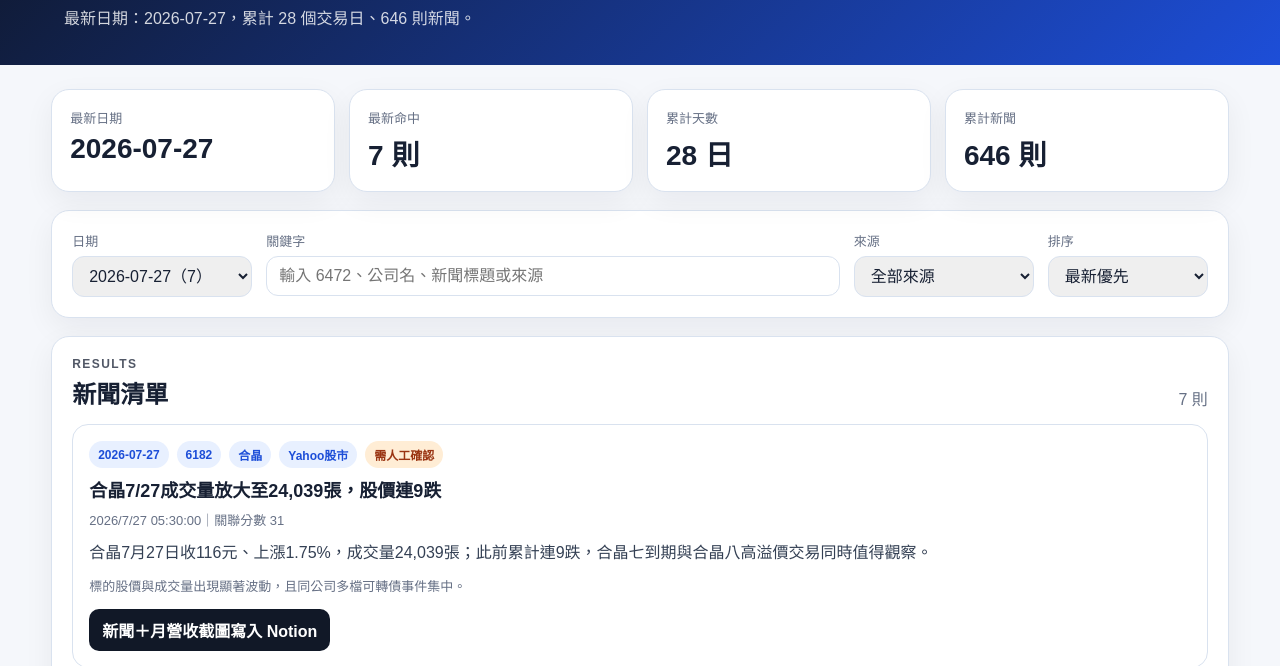
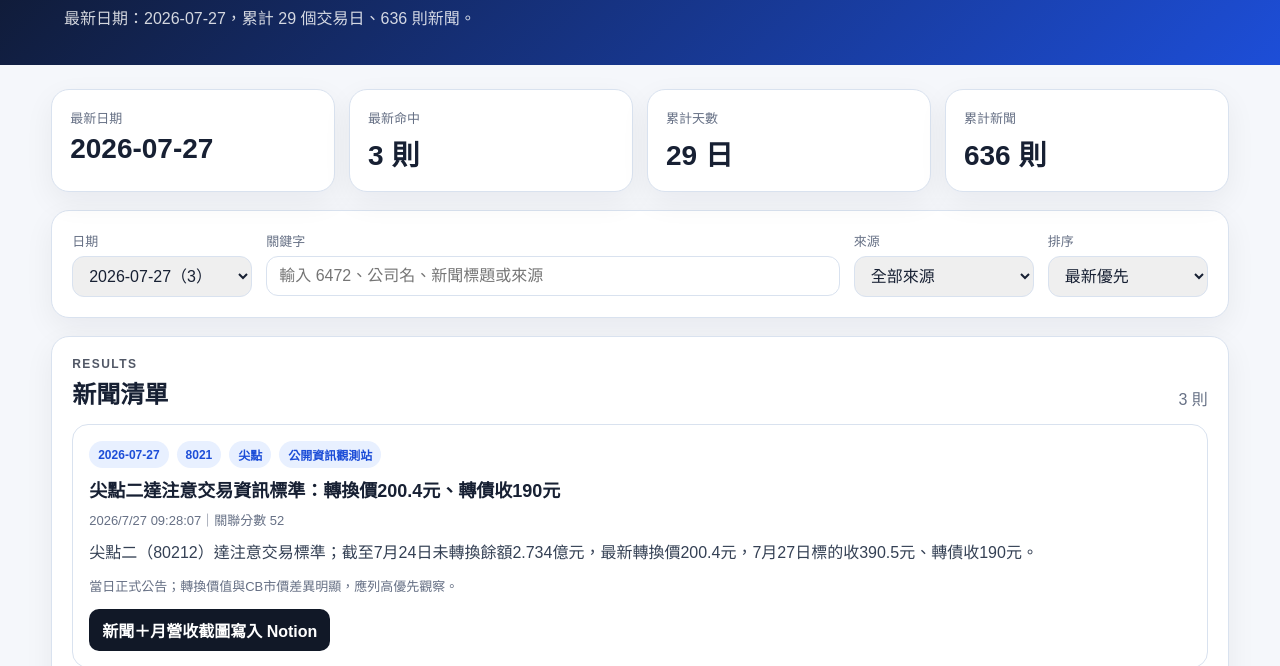
Before and after one commit to vmja2004-ux/cbas-market-dashboard, a website: page daily.html in a window 1280 px wide. Shown: the part 134-800 px from the top of the page. Drawn offline with Linux system fonts and the light colour scheme.

Commit message:
Load verified corrections and holiday news

```diff
--- a/daily.html
+++ b/daily.html
@@ -85,6 +85,7 @@
     <script src="./data/daily-history.js"></script>
     <script src="./data/daily-history-patch-2026-07-24-25.js"></script>
     <script src="./data/daily-history-patch-2026-07-27.js"></script>
+    <script src="./data/daily-history-correction-2026-07-24-27.js"></script>
     <script src="./daily-news-app.js"></script>
   </body>
 </html>
```
